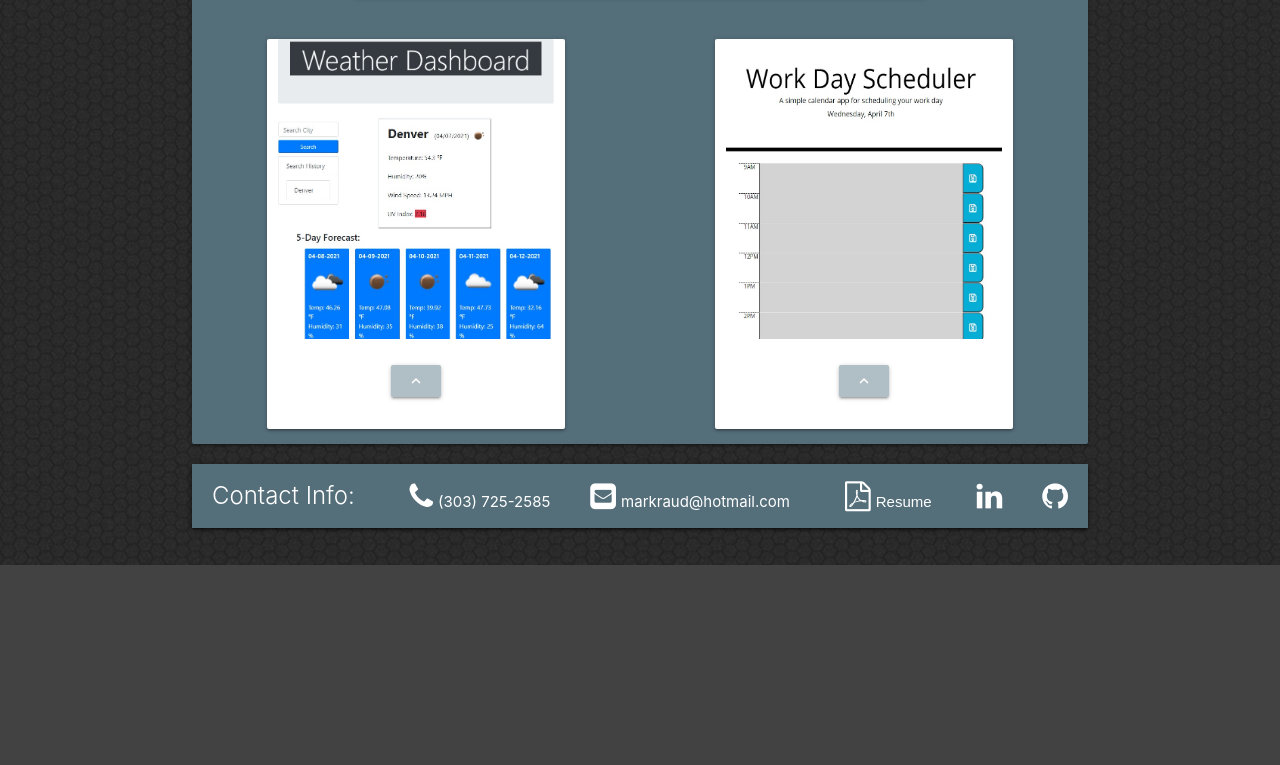
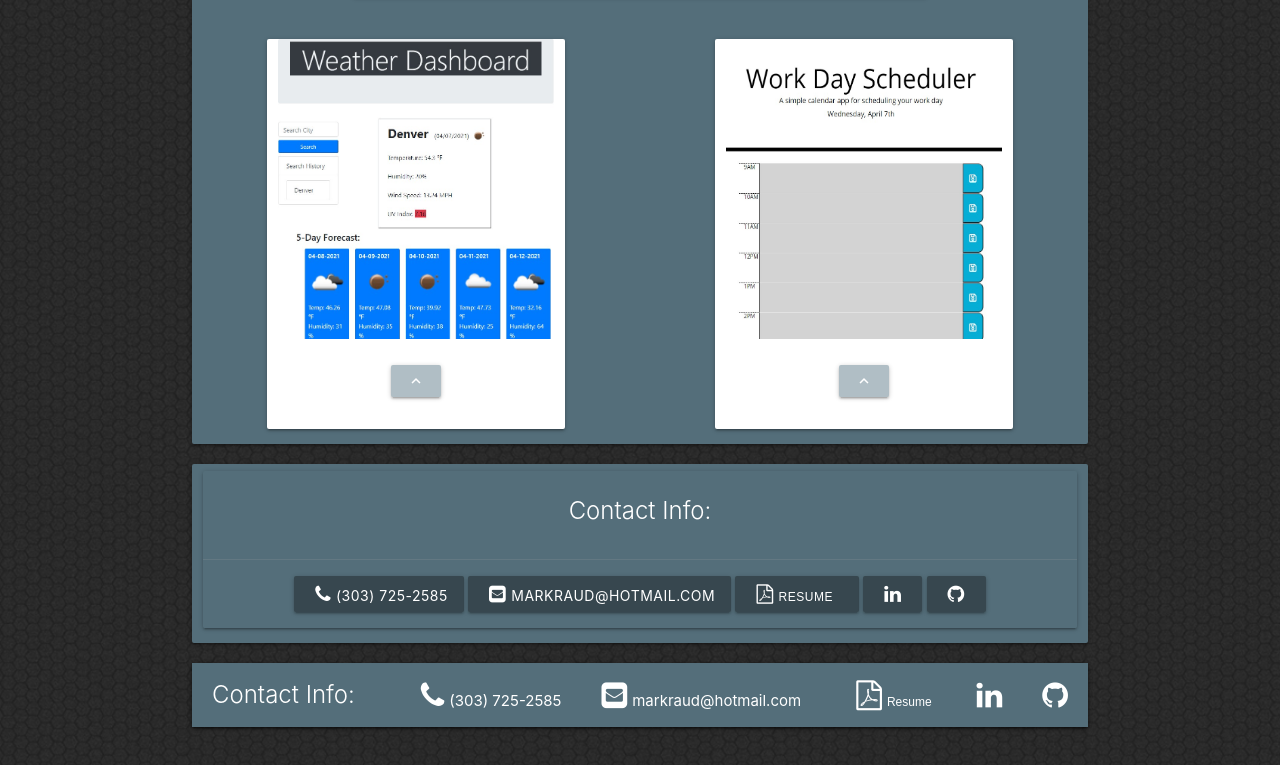
Before and after one commit to markraud/mr-portfolio, a plain HTML site: page index.html in a window 1280 px wide. Shown: the part 925-1690 px from the top of the page. Before the commit the page ends 1490 px from the top, so only its background shows below. Drawn offline with nearby package versions, Linux system fonts and the light colour scheme.

Commit message:
added new contact info section with buttons

```diff
--- a/assets/css/style.css
+++ b/assets/css/style.css
@@ -33,7 +33,7 @@ i.fa {
 }
 
 #resume {
-    font-size: 15px;
+    font-size: 12px;
     font-family: sans-serif;
     padding-left: 5px;
     padding-right: 5px;
@@ -45,3 +45,12 @@ i.fa {
 .sidenav-phone {
     padding-left: 35px;
 }
+
+#contact {
+    height: auto;
+}
+
+#contact-nav {
+    display: inline-flex;
+    flex-wrap: wrap;
+}
--- a/index.html
+++ b/index.html
@@ -29,7 +29,7 @@
         </div>
     </nav>
 
-    <ul class="sidenav blue-grey lighten-2" id="mobile-demo">
+    <ul class="sidenav blue-grey lighten-2 sidenav-close" id="mobile-demo">
         <li><a href="#about">About Me</a></li>
         <li><a href="#mywork">My Work</a></li>
         <li><a href="#contact">Conact</a></li>
@@ -121,8 +121,37 @@
                 </div>
             </div>
         </div>
+
+        <!-- This is the new contact information div  -->
+        <div id="contact" class="card blue-grey darken-1">
+            <div class="row">
+                <div class="col s12 m12 center-align">
+                    <div class="card blue-grey darken-1">
+                        <div class="card-content white-text">
+                            <span class="card-title">Contact Info:</span>
+                            <!-- <p>I am a very simple card. I am good at containing small bits of information.
+                                I am convenient because I require little markup to use effectively.</p> -->
+                        </div>
+                        <div class="card-action">
+                            <a href="tel:3037252585" class="waves-effect waves-light btn blue-grey darken-3"><i
+                                    class="fa fa-phone fa-2x"></i>(303) 725-2585</a>
+                            <a href="mailto:markraud@hotmail.com" class="waves-effect waves-light btn blue-grey darken-3"><i
+                                    class="fa fa-envelope-square fa-2x"></i>markraud@hotmail.com</a>
+                                <a href="assets/other/Resume-Mark-Raudenbush.pdf" download class="waves-effect waves-light btn blue-grey darken-3"><i
+                                    class="fa fa-file-pdf-o"><span id="resume"
+                                        class="card-title white-text">Resume</span></i></a>
+                            <a href="https://www.linkedin.com/in/markraudenbush/" class="waves-effect waves-light btn blue-grey darken-3"><i
+                                class="fa fa-linkedin fa-2x"></i></a>
+                                <a href="https://github.com/markraud" class="waves-effect waves-light btn blue-grey darken-3"><i class="fa fa-github fa-2x"></i></a>
+                            <!-- <a href="#" class="waves-effect waves-light btn">This is a link</a> -->
+                        </div>
+                    </div>
+                </div>
+            </div>
+        </div>
+
         <!-- This is the contact information section -->
-        <div id="contact" class="card blue-grey darken-1">
+        <div class="card blue-grey darken-1">
             <nav class="blue-grey darken-1">
                 <div class="nav-wrapper blue-grey darken-1">
                     <a href="#!" class="brand-logo card-title white-text col l2">Contact Info:</a>
@@ -143,7 +172,7 @@
                 </div>
             </nav>
             <!-- setting up the side nave for smaller devices -->
-            <ul class="sidenav blue-grey lighten-2" id="mobile-contact">
+            <ul class="sidenav blue-grey lighten-2 sidenav-close" id="mobile-contact">
                 <li class="sidenav-phone"><i class="fa fa-phone"></i>(303) 725-2585</li>
                 <li class="sidenav-contact"><a href="mailto:markraud@hotmail.com"><i
                             class="fa fa-envelope-square fa-2x"></i>markraud@hotmail.com</a></li>
```
